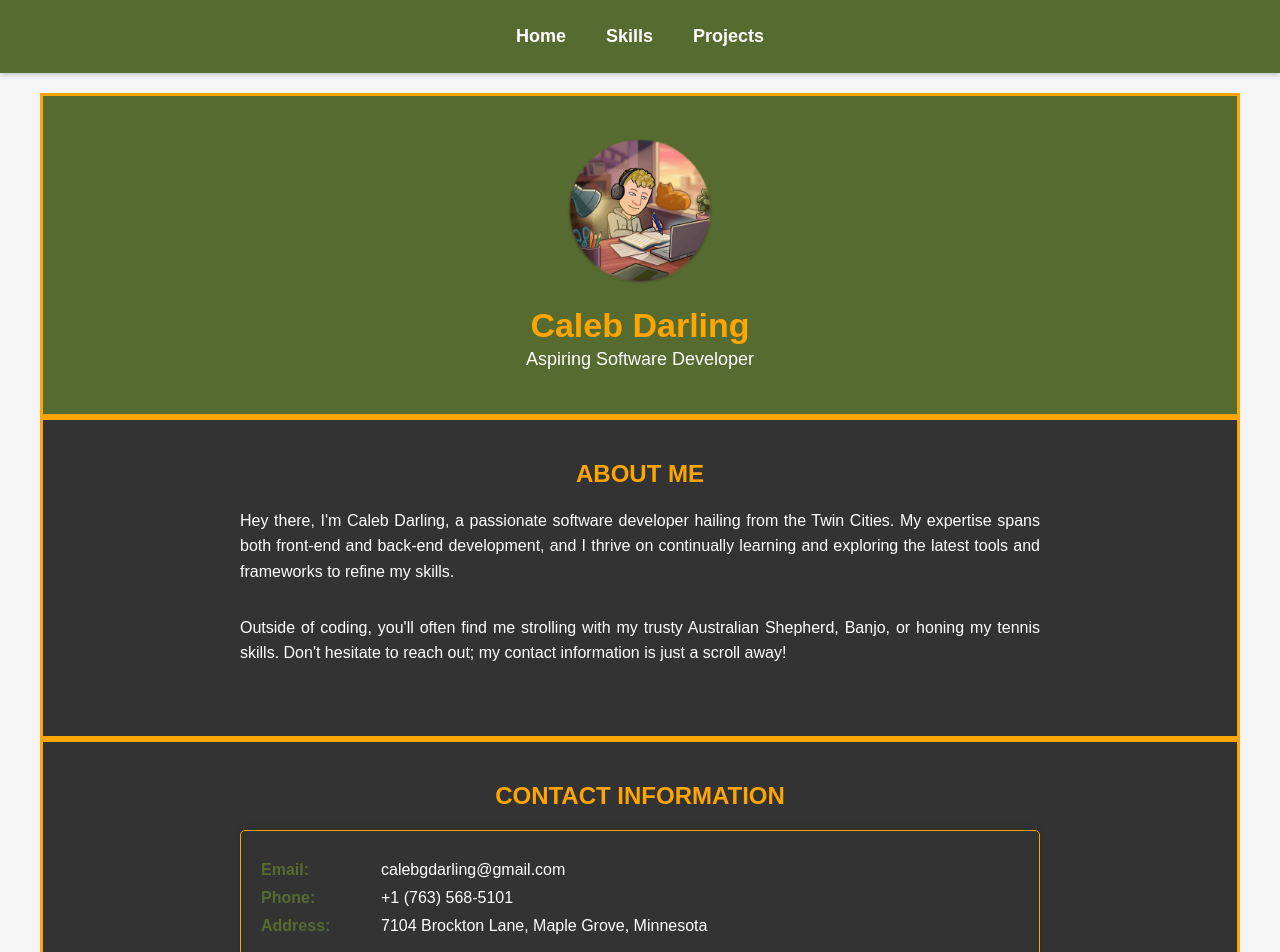
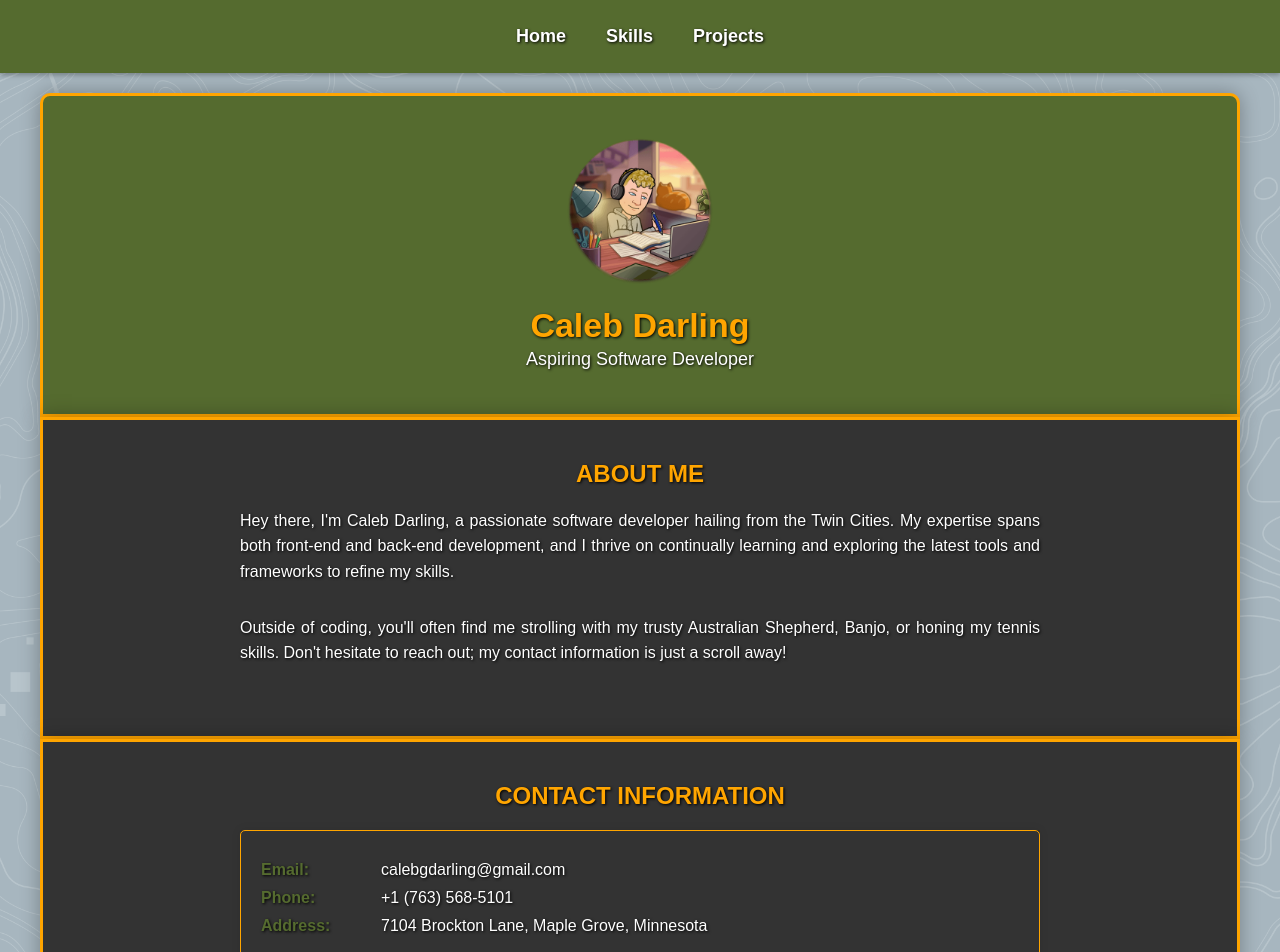
Before and after one commit to calebgdarling/caleb-darling-portfolio, a React (Create React App) app: page / in a window 1280 px wide. Shown: the top 952 px of the page. Built offline with nearby package versions, Linux system fonts and the light colour scheme.

Commit message:
Rounded edges & added topo background

```diff
--- a/src/components/footer/Footer.css
+++ b/src/components/footer/Footer.css
@@ -8,6 +8,7 @@
   justify-content: space-between; /* Adjusts alignment */
   align-items: center; /* Centers vertically */
   width: 100%; /* Set width to 100% for full-width background */
+  box-shadow: 0px 0px 20px rgba(0, 0, 0, 0.3);
 }
 
 .footer-links ul {
--- a/src/components/header/Header.css
+++ b/src/components/header/Header.css
@@ -7,6 +7,9 @@
     border-style: solid;
     border-color: #ffa500;
     padding: 40px 0;
+    border-top-left-radius: 10px; /* Round the top-left corner */
+    border-top-right-radius: 10px; /* Round the top-right corner */
+    box-shadow: 0px 0px 20px rgba(0, 0, 0, 0.3);
   }
 
   .header-content {
--- a/src/components/navbar/Navbar.css
+++ b/src/components/navbar/Navbar.css
@@ -2,7 +2,7 @@
   background-color: #556B2F; /* Olive Green Background Color */
   color: #fff; /* Text Color */
   padding: 10px 0;
-  box-shadow: 0 2px 5px rgba(0, 0, 0, 0.2);
+  box-shadow: 0 2px 5px rgba(0, 0, 0, 0.3);
 }
 
 .navbar ul {
--- a/src/components/pages/home-page/Home.css
+++ b/src/components/pages/home-page/Home.css
@@ -2,19 +2,26 @@
 body, h1, h2, h3, p {
   margin: 0;
   padding: 0;
+  text-shadow: 1px 1px 3px black;
 }
 
-/* Set a background color and font for the entire page */
+/* Set a background image */
 body {
-  background-color: #f5f5f5;
+  background-image: url('../../../assets/gray-topo.png'); /* Update 'path/to/texture.jpg' with the actual path to your image */
+  background-color: #f5f5f5; /* Fallback background color */
+  background-size: cover; /* Scale the background image to cover the entire viewport */
+  background-repeat: no-repeat; /* Prevent the image from repeating */
   font-family: Arial, sans-serif;
 }
 
 /* Container for the content */
 .home-container {
   max-width: 1200px;
+  box-shadow: #980505;
   margin: 0 auto;
   padding: 20px;
+  background-color: rgba(255, 255, 255, 0); /* Add a semi-transparent white background to create contrast with the text */
+
 }
 
 /* Responsive design (adjust as needed) */
--- a/src/components/sections/about-me/AboutMe.css
+++ b/src/components/sections/about-me/AboutMe.css
@@ -4,6 +4,7 @@
   padding: 40px 0;
   border-style: solid;
   border-color: #ffa500;
+  box-shadow: 0px 0px 20px rgba(0, 0, 0, 0.3);
 }
 
 .about-me-container {
--- a/src/components/sections/contact-info/ContactInfo.css
+++ b/src/components/sections/contact-info/ContactInfo.css
@@ -6,6 +6,9 @@
   padding: 40px 0;
   border-style: solid;
   border-color: #ffa500;
+  border-bottom-left-radius: 10px; /* Round the top-left corner */
+  border-bottom-right-radius: 10px; /* Round the top-right corner */
+  box-shadow: 0px 0px 20px rgba(0, 0, 0, 0.3);
 }
 
 .contact-info-container {
```
